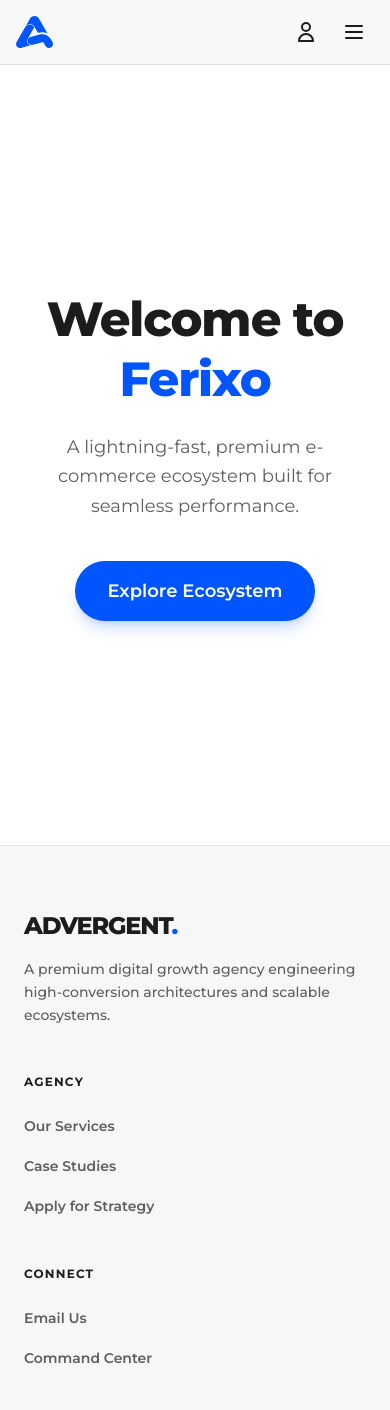
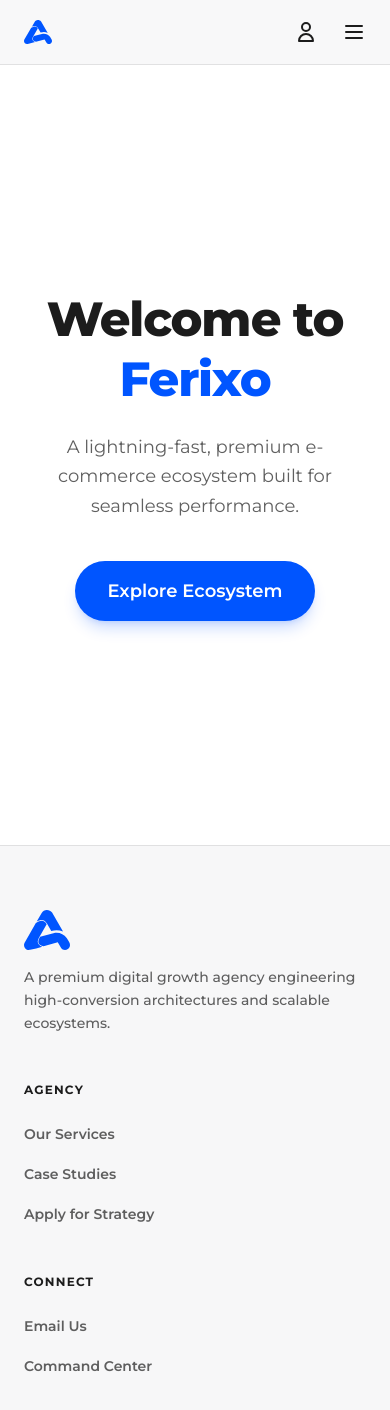
Before and after one commit to AdvergentMarketers/Advergent_Marketers_Website, a Next.js app: page / in a window 390 px wide. Shown: the top 1410 px of the page. Built offline with nearby package versions, Linux system fonts and the light colour scheme; no server answers.

Commit message:
logo_altered

```diff
--- a/components/layout/Footer.tsx
+++ b/components/layout/Footer.tsx
@@ -1,4 +1,5 @@
 import Link from "next/link";
+import Image from "next/image";
 
 export default function Footer() {
   return (
@@ -8,9 +9,14 @@ export default function Footer() {
 
           {/* Brand Section */}
           <div className="col-span-1 md:col-span-2">
-            <span className="text-2xl font-extrabold tracking-tighter text-matteBlack uppercase">
-              Advergent<span className="text-accentBlue">.</span>
-            </span>
+            {/* Replace /logo.png with your exact filename in the public folder */}
+            <Image
+              src="/logo.svg"
+              alt="Advergent Marketers"
+              width={100}
+              height={24}
+              className="h-10 w-auto object-contain mb-4"
+            />
             <p className="mt-4 text-sm text-matteBlack/70 max-w-sm leading-relaxed font-medium">
               A premium digital growth agency engineering high-conversion architectures and scalable ecosystems.
             </p>
--- a/components/layout/Navbar.tsx
+++ b/components/layout/Navbar.tsx
@@ -57,14 +57,13 @@ export default function Navbar() {
         <div className="flex justify-between items-center h-16">
 
           {/* Logo */}
-          <Link href="/" className="flex-shrink-0 flex items-center">
-            {/* Replace /logo.png with your exact filename in the public folder */}
+          <Link href="/" className="flex-shrink-0 flex items-center ml-2 md:ml-0">
             <Image
               src="/logo.svg"
               alt="Advergent Marketers"
-              width={30}
-              height={30}
-              className="h-8 w-auto object-contain"
+              width={100}
+              height={24}
+              className="h-6 md:h-8 w-auto object-contain"
               priority
             />
           </Link>
```
